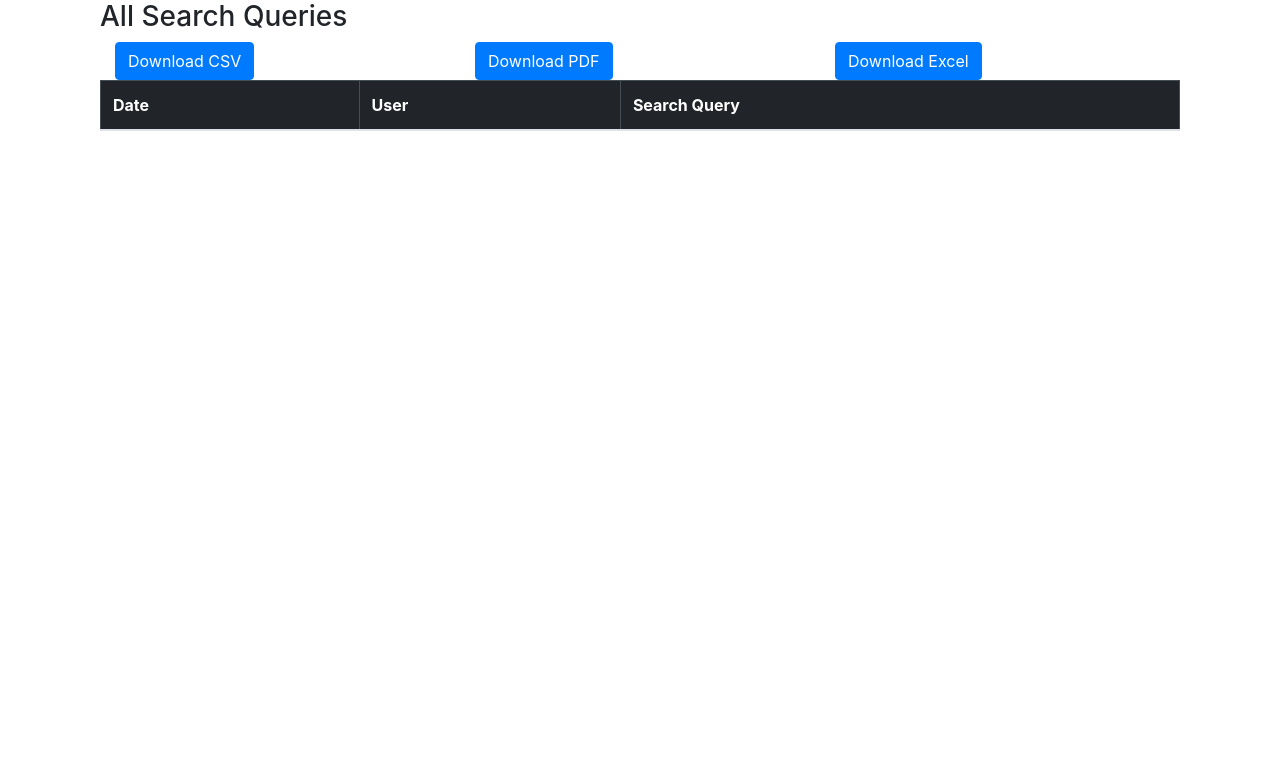
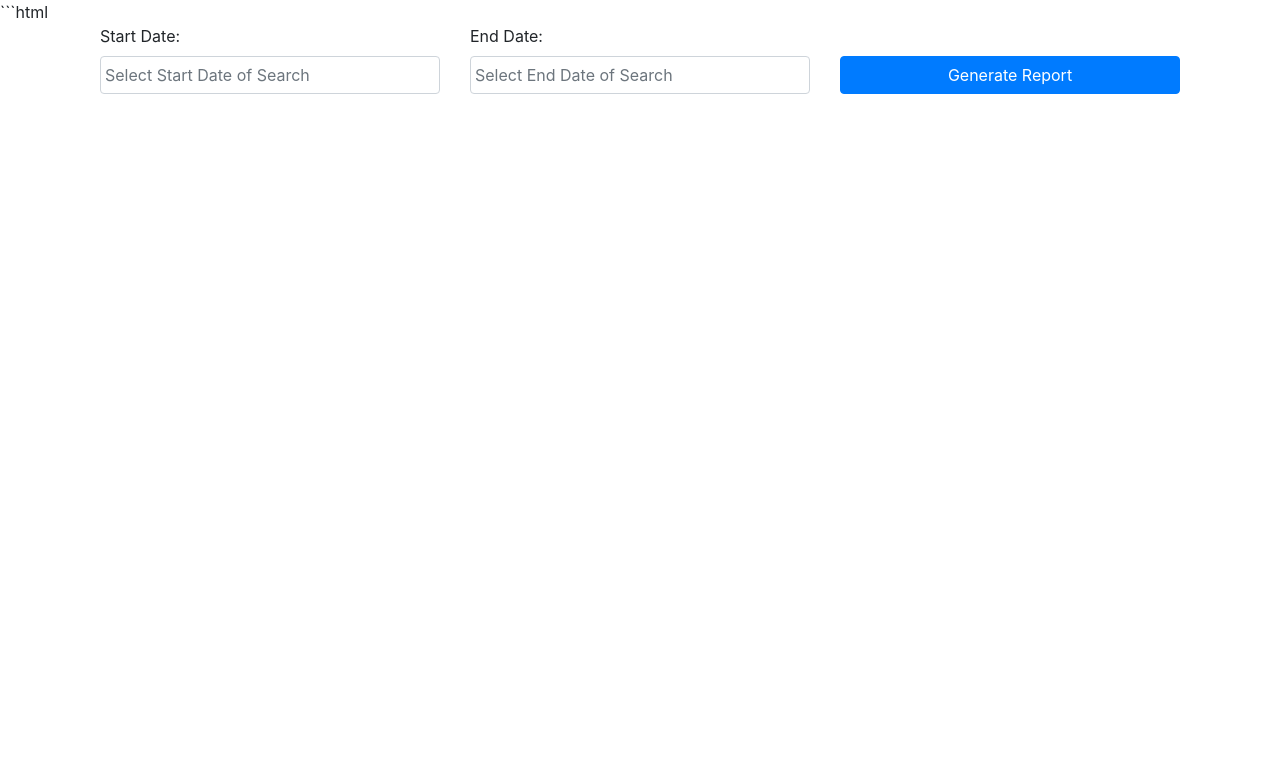
Before and after one commit to hemantsh/elasticfscrawler, a Flask app: template UI/templates/report.html in a window 1280 px wide. Shown: the top 783 px of the page. Run offline with Flask 3, Linux system fonts and the light colour scheme; the template is opened without the code that fills it, so the values that code supplies are empty; some libraries are stand-ins or nearby versions.

Commit message:
Registration and Report page updats
DIi updations in Registration and Report pages

````diff
--- a/UI/app.py
+++ b/UI/app.py
@@ -3,7 +3,7 @@ from flask_login import LoginManager, UserMixin, login_user, logout_user, login_
 from werkzeug.security import generate_password_hash, check_password_hash
 from datetime import datetime
 from elasticsearch import Elasticsearch
-import os
+import os, time
 import pycountry
 from flask_bcrypt import Bcrypt
 from flask_sqlalchemy import SQLAlchemy
@@ -67,13 +67,22 @@ def index():
 
 @app.route('/register', methods=['GET', 'POST'])
 def register():
-    print ( request.args.get('create_user'), ">>>>>>>>>" )
+    create_user = request.args.get('create_user')
 
     if request.method == 'POST':
         email = request.form['email']
         displayname = request.form['displayname']
         password = request.form['password']
-        countries = request.form['countries']
+
+        # Check if 'countries' field is present in the form
+        countries = request.form.get('countries', None)
+
+        # Check if confirm password field is present in the form
+        if 'confirm_password' in request.form:
+            confirm_password = request.form['confirm_password']
+            if password != confirm_password:
+                flash('Passwords do not match.')
+                return redirect(url_for('register'))
 
         user = User.query.filter_by(email=email).first()
         if user:
@@ -83,8 +92,10 @@ def register():
         if current_user.is_authenticated:
             current_user.email = email
             current_user.displayname = displayname
-            current_user.set_password(password)
-            current_user.countries = countries
+            if 'confirm_password' in request.form and password:
+                current_user.set_password(password)
+            if countries:
+                current_user.countries = countries
             db.session.commit()
             flash('Your profile has been updated successfully!', 'success')
             return redirect(url_for('login'))
@@ -97,7 +108,7 @@ def register():
         flash('User registered successfully with email: {}'.format(email), 'success')
         return redirect(url_for('login'))
 
-    return render_template('register.html')
+    return render_template('register.html', create_user=create_user)
 
 
 @app.route('/login', methods=['GET', 'POST'])
@@ -163,15 +174,20 @@ def home():
     return render_template('results.html')
 
 
-@app.route('/admin/report', methods=['GET', 'POST'])
+@app.route('/admin/report', methods=['POST'])
 @login_required
 def report():
-    if request.method == 'POST':
-        start_date = datetime.strptime(request.form['start_date'], '%Y-%m-%d')
-        end_date = datetime.strptime(request.form['end_date'], '%Y-%m-%d')
-        search_queries = Search.query.filter(Search.timestamp >= start_date, Search.timestamp <= end_date).all()
-        return render_template('report.html', search_queries=search_queries)
-    return render_template('generate_report.html')
+    start_date = datetime.strptime(request.form['start_date'], '%Y-%m-%d')
+    end_date = datetime.strptime(request.form['end_date'], '%Y-%m-%d')
+    search_queries = Search.query.filter(Search.timestamp >= start_date, Search.timestamp <= end_date).all()
+    search_results = []
+    for query in search_queries:
+        search_results.append({
+            'timestamp': query.timestamp,
+            'email': query.email,
+            'search_query': query.search_query
+        })
+    return jsonify(search_results)
 
 
 if __name__ == '__main__':
--- a/UI/templates/report.html
+++ b/UI/templates/report.html
@@ -1,10 +1,28 @@
+```html
 {% extends 'index.html' %}
 
 {% block body %}
 
 <div class="container-fluid">
-    <h3>All Search Queries</h3>
 
+    <!-- Generate Report Form -->
+    <form method="post" action="/admin/report" class="row" id="generateReportForm">
+        <div class="form-group col-md-4">
+            <label for="start_date">Start Date:</label>
+            <input type="text" class="form-control datepicker" name="start_date" id="start_date" placeholder="Select Start Date of Search">
+        </div>
+        <div class="form-group col-md-4">
+            <label for="end_date">End Date:</label>
+            <input type="text" id="end_date" name="end_date" class="form-control datepicker"  placeholder="Select End Date of Search">
+        </div>
+        <div class="form-group col-md-4 align-self-end">
+            <button type="button" class="btn btn-primary btn-block" id="generateReportButton">Generate Report</button>
+        </div>
+    </form>
+
+    <!-- Report Table Section -->
+    <div id="reportTableSection" style="display: none;">
+        <h3>Report</h3>
         <table id="searchQueriesTable" class="table table-striped table-bordered">
             <thead class="table-dark">
                 <tr>
@@ -13,32 +31,70 @@
                     <th>Search Query</th>
                 </tr>
             </thead>
-        <tbody>
-            {% for query in search_queries %}
-            <tr>
-                <td>{{ query.timestamp }}</td>
-                <td>{{ query.email }}</td>
-                <td>{{ query.search_query }}</td>
-            </tr>
-            {% endfor %}
-
-
-            <div class="container">
-                <div class="row">
-                    <div class="col-md-4">
-                        <a href="{{ url_for('report', format='csv') }}" class="btn btn-primary">Download CSV</a>
-                    </div>
-                    <div class="col-md-4">
-                        <a href="{{ url_for('report', format='pdf') }}" class="btn btn-primary">Download PDF</a>
-                    </div>
-                    <div class="col-md-4">
-                        <a href="{{ url_for('report', format='excel') }}" class="btn btn-primary">Download Excel</a>
-                    </div>
-                </div>
-            </div>
-
+            <tbody id="searchQueriesTableBody">
+                <!-- Search queries will be dynamically added here -->
             </tbody>
         </table>
     </div>
 
+</div>
+
 {% endblock %}
+
+{% block scripts %}
+
+<!-- Add Bootstrap-datepicker JavaScript -->
+<script src="https://cdnjs.cloudflare.com/ajax/libs/bootstrap-datepicker/1.9.0/js/bootstrap-datepicker.min.js"></script>
+
+<script type="text/javascript">
+    $(document).ready(function () {
+        // Initialize datepicker
+        $('.datepicker').datepicker({
+            format: 'yyyy-mm-dd', // Set the date format
+            autoclose: true, // Close the datepicker when a date is selected
+            todayHighlight: true // Highlight today's date
+        });
+
+        // Function to toggle visibility of report table section
+        function toggleReportSection() {
+            $('#reportTableSection').toggle();
+        }
+
+        // Event listener for Generate Report button click
+        $('#generateReportButton').click(function () {
+            // Perform any necessary validation here before submitting the form
+            // For simplicity, assuming the form is valid
+            $('#generateReportForm').submit();
+        });
+
+        // Handle form submission
+        $('#generateReportForm').submit(function (event) {
+            event.preventDefault(); // Prevent default form submission
+
+            // Submit the form using AJAX
+            $.ajax({
+                type: $(this).attr('method'),
+                url: $(this).attr('action'),
+                data: $(this).serialize(),
+                success: function (response) {
+                    // Display search results in the table
+                    $('#searchQueriesTableBody').empty(); // Clear previous results
+                    response.forEach(function (query) {
+                        var row = '<tr>' +
+                            '<td>' + query.timestamp + '</td>' +
+                            '<td>' + query.email + '</td>' +
+                            '<td>' + query.search_query + '</td>' +
+                            '</tr>';
+                        $('#searchQueriesTableBody').append(row);
+                    });
+                    toggleReportSection(); // Show report table section
+                },
+                error: function () {
+                    alert('Error occurred while fetching search results.');
+                }
+            });
+        });
+    });
+</script>
+
+{% endblock scripts %}
````
Also changed, not shown: UI/templates/register.html (+57 -65 lines). Lines whose indentation alone changed are shown as unchanged.
